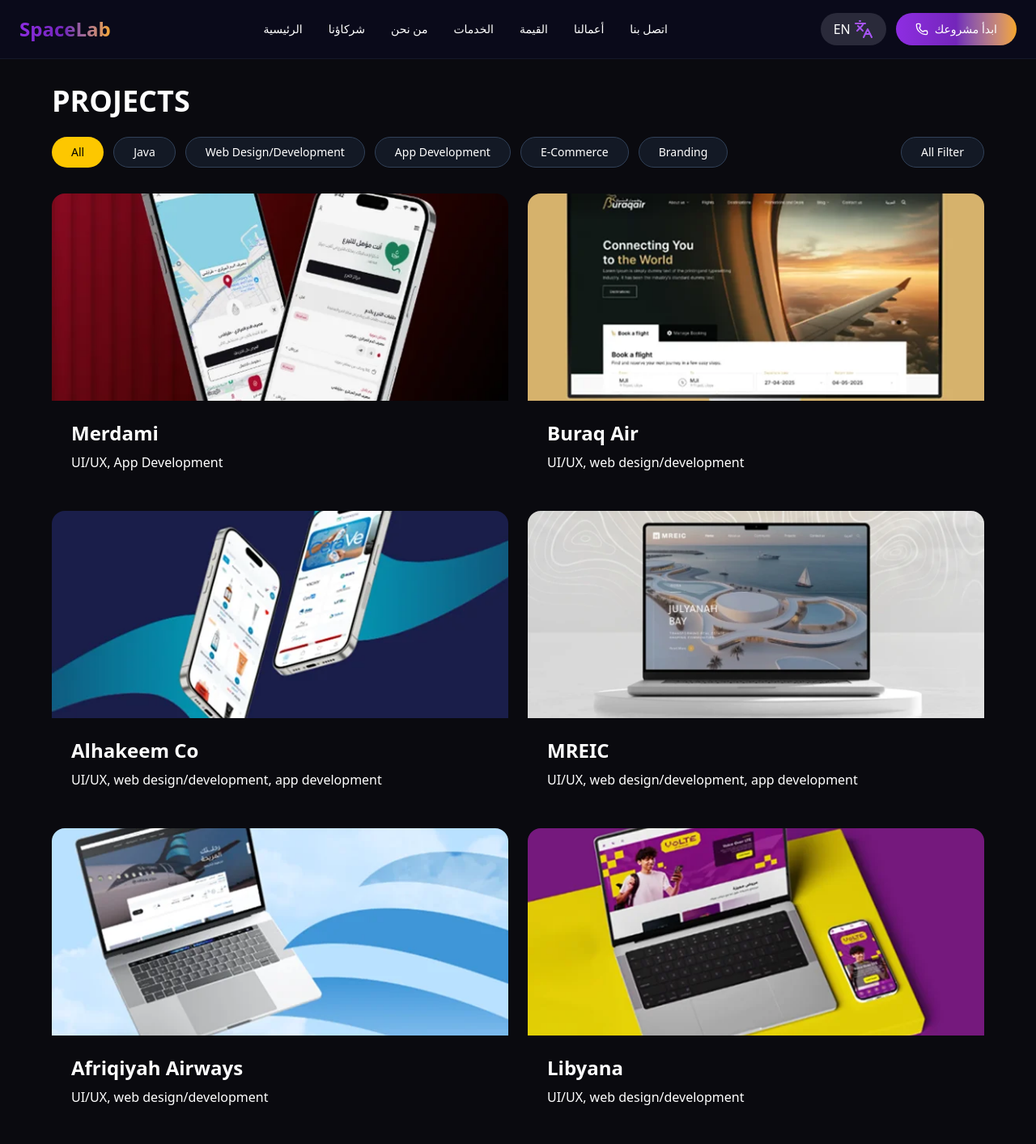
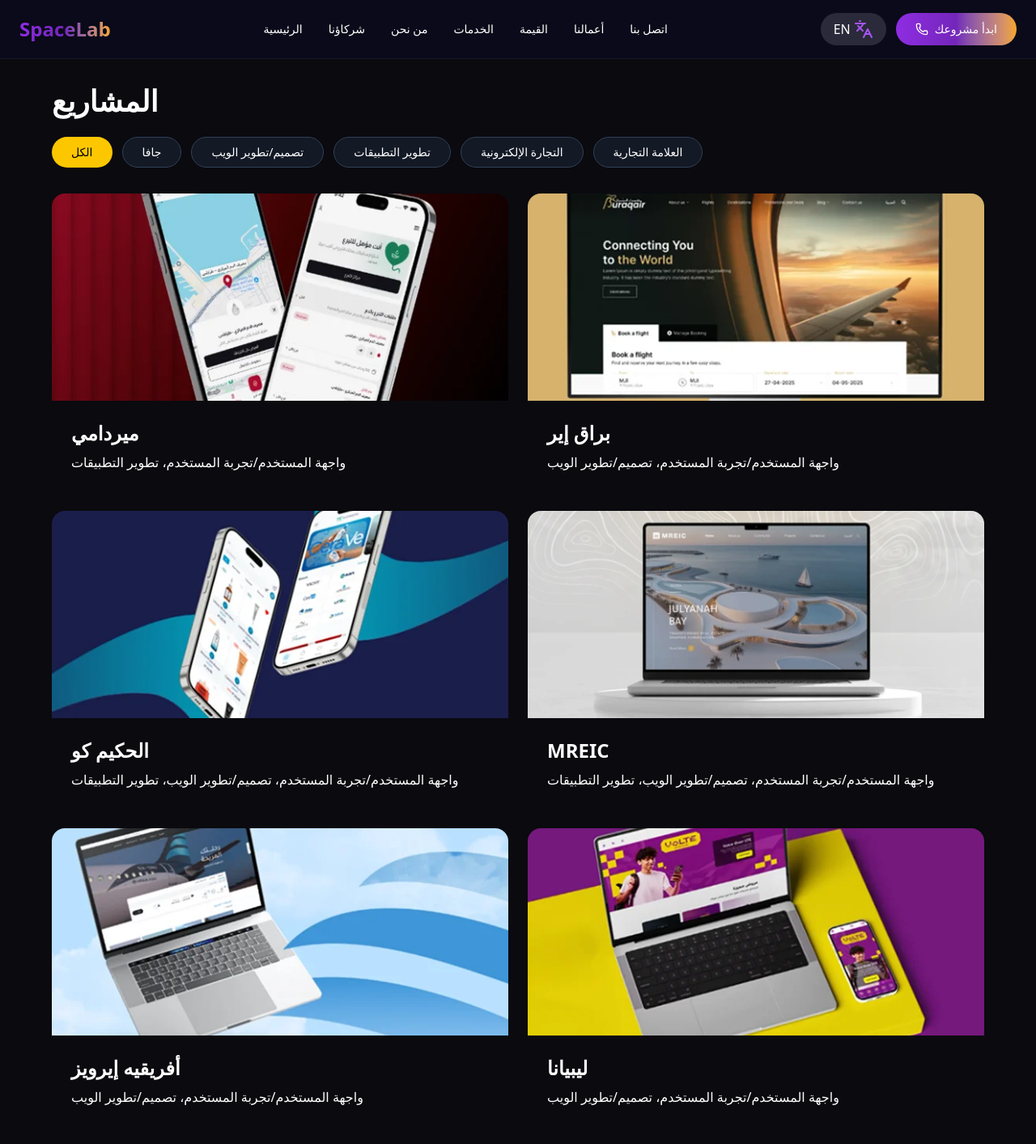
Before and after one commit to hamdymohamedak/SpaceLab, a React (Vite) app: page /projects in a window 1280 px wide. Shown: the top 1413 px of the page at 81% size. Built offline with nearby package versions, Linux system fonts and the light colour scheme.

Commit message:
feat(Projects) add Translation

```diff
--- a/src/Components/Header/Header.jsx
+++ b/src/Components/Header/Header.jsx
@@ -14,7 +14,7 @@
     { label: t("nav.about"), href: "#" },
     { label: t("nav.services"), href: "#" },
     { label: t("nav.process"), href: "#" },
-    { label: t("nav.projects"), href: "#" },
+    { label: t("nav.projects"), href: "/projects" },
     { label: t("nav.contact"), href: "#" },
   ];
 
--- a/src/Components/Projects/Projects.jsx
+++ b/src/Components/Projects/Projects.jsx
@@ -1,4 +1,4 @@
-import React, { useState } from 'react';
+import React, { useState, useEffect } from 'react';
 import Afriqiyah from "../../assets/Projects/Afriqiyah.webp";
 import AlhakeemCo from "../../assets/Projects/AlhakeemCo.webp";
 import Birds from "../../assets/Projects/Birds.webp";
@@ -9,96 +9,42 @@
 import LYpay from "../../assets/Projects/LYpay.webp";
 import Mobile from "../../assets/Projects/Mobile.webp";
 import MREIC from "../../assets/Projects/MREIC.webp";
+import { useTranslation } from 'react-i18next';
 
 export default function Projects() {
-  const [activeFilter, setActiveFilter] = useState('All');
+  const { t } = useTranslation();
+
+  // اختيار All Products افتراضيًا
+  const [activeFilter, setActiveFilter] = useState(t('filters.0'));
+
+  // تحديث الفلتر عند تغيير اللغة
+  useEffect(() => {
+    setActiveFilter(t('filters.0'));
+  }, [t]);
 
   const projects = [
-    {
-      id: 1,
-      title: 'Merdami',
-      des: "UI/UX, App Development",
-      image: Mobile,
-      category: 'Mobile App',
-
-    },
-    {
-      id: 2,
-      title: 'Buraq Air',
-      des: "UI/UX, web design/development",
-      image: BuraqAir,
-      category: 'Web Development',
-
-    },
-    {
-      id: 3,
-      title: 'Alhakeem Co',
-      des: "UI/UX, web design/development, app development",
-      image: AlhakeemCo,
-      category: 'E-Commerce',
-
-    },
-    {
-      id: 4,
-      title: 'MREIC',
-      des: "UI/UX, web design/development, app development",
-      image: MREIC,
-      category: 'Web Development',
-
-    },
-    {
-      id: 5,
-      title: 'Afriqiyah Airways',
-      des: "UI/UX, web design/development",
-      image: Afriqiyah,
-      category: 'Web Development',
-
-    },
-    {
-      id: 6,
-      title: 'Libyana',
-      des: "UI/UX, web design/development",
-      image: Libyana,
-      category: 'Branding',
-
-    },
-    {
-      id: 7,
-      title: 'ls.gives',
-      des: "UI/UX, web design/development",
-      image: lsGives,
-      category: 'Branding',
-
-    },
-    {
-      id: 8,
-      title: 'LYPay Instant Payment Service',
-      des: "UI/UX, web design/development",
-      image: LYpay,
-      category: 'Branding',
-
-    },
-    {
-      id: 9,
-      title: 'Informatics Governance Forum',
-      des: "UI/UX, web design/development",
-      image: informatics,
-      category: 'Branding',
-
-    },
-    {
-      id: 10,
-      title: 'Birds',
-      des: "UI/UX, web design/development, Branding",
-      image: Birds,
-      category: 'Branding',
-
-    }
+    { id: 1, title: t('projects.0.title'), des: t('projects.0.des'), image: Mobile, category: 'Mobile App' },
+    { id: 2, title: t('projects.1.title'), des: t('projects.1.des'), image: BuraqAir, category: 'Web Development' },
+    { id: 3, title: t('projects.2.title'), des: t('projects.2.des'), image: AlhakeemCo, category: 'E-Commerce' },
+    { id: 4, title: t('projects.3.title'), des: t('projects.3.des'), image: MREIC, category: 'Web Development' },
+    { id: 5, title: t('projects.4.title'), des: t('projects.4.des'), image: Afriqiyah, category: 'Web Development' },
+    { id: 6, title: t('projects.5.title'), des: t('projects.5.des'), image: Libyana, category: 'Branding' },
+    { id: 7, title: t('projects.6.title'), des: t('projects.6.des'), image: lsGives, category: 'Branding' },
+    { id: 8, title: t('projects.7.title'), des: t('projects.7.des'), image: LYpay, category: 'Branding' },
+    { id: 9, title: t('projects.8.title'), des: t('projects.8.des'), image: informatics, category: 'Branding' },
+    { id: 10, title: t('projects.9.title'), des: t('projects.9.des'), image: Birds, category: 'Branding' }
   ];
 
-  const filters = ['All', 'Java', 'Web Design/Development', 'App Development', 'E-Commerce', 'Branding'];
+  const filters = [
+    t('filters.0'), // All
+    t('filters.1'), // Java
+    t('filters.2'), // Web Design/Development
+    t('filters.3'), // App Development
+    t('filters.4'), // E-Commerce
+    t('filters.5')  // Branding
+  ];
 
-  const filteredProjects = activeFilter === 'All'
+  const filteredProjects = activeFilter === t('filters.0')
     ? projects
     : projects.filter(p => p.category.includes(activeFilter));
 
@@ -107,7 +53,7 @@
       <div className="relative max-w-6xl mx-auto">
         {/* Header */}
         <div className="mb-8">
-          <h1 className="text-4xl font-bold text-white mb-6">PROJECTS</h1>
+          <h1 className="text-4xl font-bold text-white mb-6">{t('header')}</h1>
 
           {/* Filter Buttons */}
           <div className="flex flex-wrap gap-3">
@@ -115,18 +61,15 @@
               <button
                 key={filter}
                 onClick={() => setActiveFilter(filter)}
-                className={`px-6 py-2 rounded-full text-sm font-medium transition-all duration-300 ${activeFilter === filter
-                  ? 'bg-yellow-400 text-black'
-                  : 'bg-slate-800/50 text-white hover:bg-slate-700/50 border border-slate-700'
-                  }`}
+                className={`px-6 py-2 rounded-full text-sm font-medium transition-all duration-300 ${
+                  activeFilter === filter
+                    ? 'bg-yellow-400 text-black'
+                    : 'bg-slate-800/50 text-white hover:bg-slate-700/50 border border-slate-700'
+                }`}
               >
                 {filter}
               </button>
             ))}
-
-            <button className="ml-auto px-6 py-2 rounded-full text-sm font-medium bg-slate-800/50 text-white border border-slate-700 hover:bg-slate-700/50 transition-all duration-300">
-              All Filter
-            </button>
           </div>
         </div>
 
@@ -135,20 +78,17 @@
           {filteredProjects.map((project) => (
             <div
               key={project.id}
-              className="group relative rounded-2xl overflow-hidden  hover:border-yellow-400/50 transition-all duration-300 hover:shadow-2xl hover:shadow-yellow-400/10"
+              className="group relative rounded-2xl overflow-hidden hover:border-yellow-400/50 transition-all duration-300 hover:shadow-2xl hover:shadow-yellow-400/10"
             >
-              {/* Image Container */}
               <div className="relative h-64 overflow-hidden">
                 <img
                   src={project.image}
                   alt={project.title}
                   className="w-full h-full object-cover group-hover:scale-105 transition-transform duration-500"
                 />
-                {/* لو عايز تسيب تأثير تدرج شفاف خفيف ممكن تستخدم ده */}
                 <div className="absolute inset-0 bg-gradient-to-t from-transparent via-transparent to-transparent opacity-60"></div>
               </div>
 
-              {/* Content */}
               <div className="p-6 bg-transparent">
                 <h3 className="text-2xl font-bold text-white mb-2">{project.title}</h3>
                 <div className="flex flex-wrap gap-2 text-white">
@@ -160,7 +100,6 @@
             </div>
           ))}
         </div>
-
       </div>
     </div>
   );
--- a/src/locales/ar.json
+++ b/src/locales/ar.json
@@ -176,5 +176,67 @@
       "تركيا",
       "السودان"
     ]
-  }
+  },
+  "header": "المشاريع",
+  "filters": [
+    "الكل",
+    "جافا",
+    "تصميم/تطوير الويب",
+    "تطوير التطبيقات",
+    "التجارة الإلكترونية",
+    "العلامة التجارية",
+    "تصفية الكل"
+  ],
+  "projects": [
+    {
+      "title": "ميردامي",
+      "des": "واجهة المستخدم/تجربة المستخدم، تطوير التطبيقات",
+      "category": "تطبيقات موبايل"
+    },
+    {
+      "title": "براق إير",
+      "des": "واجهة المستخدم/تجربة المستخدم، تصميم/تطوير الويب",
+      "category": "تطوير الويب"
+    },
+    {
+      "title": "الحكيم كو",
+      "des": "واجهة المستخدم/تجربة المستخدم، تصميم/تطوير الويب، تطوير التطبيقات",
+      "category": "التجارة الإلكترونية"
+    },
+    {
+      "title": "MREIC",
+      "des": "واجهة المستخدم/تجربة المستخدم، تصميم/تطوير الويب، تطوير التطبيقات",
+      "category": "تطوير الويب"
+    },
+    {
+      "title": "أفريقيه إيرويز",
+      "des": "واجهة المستخدم/تجربة المستخدم، تصميم/تطوير الويب",
+      "category": "تطوير الويب"
+    },
+    {
+      "title": "ليبيانا",
+      "des": "واجهة المستخدم/تجربة المستخدم، تصميم/تطوير الويب",
+      "category": "العلامة التجارية"
+    },
+    {
+      "title": "ls.gives",
+      "des": "واجهة المستخدم/تجربة المستخدم، تصميم/تطوير الويب",
+      "category": "العلامة التجارية"
+    },
+    {
+      "title": "LYPay خدمة الدفع الفوري",
+      "des": "واجهة المستخدم/تجربة المستخدم، تصميم/تطوير الويب",
+      "category": "العلامة التجارية"
+    },
+    {
+      "title": "منتدى حوكمة المعلومات",
+      "des": "واجهة المستخدم/تجربة المستخدم، تصميم/تطوير الويب",
+      "category": "العلامة التجارية"
+    },
+    {
+      "title": "بيردز",
+      "des": "واجهة المستخدم/تجربة المستخدم، تصميم/تطوير الويب، العلامة التجارية",
+      "category": "العلامة التجارية"
+    }
+  ]
 }
--- a/src/locales/en.json
+++ b/src/locales/en.json
@@ -178,7 +178,74 @@
       "Turkey",
       "Sudan"
     ]
-  }
+  },
+
+
+    "header": "PROJECTS",
+  "filters": [
+    "All",
+    "Java",
+    "Web Design/Development",
+    "App Development",
+    "E-Commerce",
+    "Branding",
+    "All Filter"
+  ],
+
+
+
+  "projects": [
+    {
+      "title": "Merdami",
+      "des": "UI/UX, App Development",
+      "category": "Mobile App"
+    },
+    {
+      "title": "Buraq Air",
+      "des": "UI/UX, web design/development",
+      "category": "Web Development"
+    },
+    {
+      "title": "Alhakeem Co",
+      "des": "UI/UX, web design/development, app development",
+      "category": "E-Commerce"
+    },
+    {
+      "title": "MREIC",
+      "des": "UI/UX, web design/development, app development",
+      "category": "Web Development"
+    },
+    {
+      "title": "Afriqiyah Airways",
+      "des": "UI/UX, web design/development",
+      "category": "Web Development"
+    },
+    {
+      "title": "Libyana",
+      "des": "UI/UX, web design/development",
+      "category": "Branding"
+    },
+    {
+      "title": "ls.gives",
+      "des": "UI/UX, web design/development",
+      "category": "Branding"
+    },
+    {
+      "title": "LYPay Instant Payment Service",
+      "des": "UI/UX, web design/development",
+      "category": "Branding"
+    },
+    {
+      "title": "Informatics Governance Forum",
+      "des": "UI/UX, web design/development",
+      "category": "Branding"
+    },
+    {
+      "title": "Birds",
+      "des": "UI/UX, web design/development, Branding",
+      "category": "Branding"
+    }
+  ]
 
 
 }
```
Also changed, not shown: 1 other file (tests, documents, lock files or other folders).
